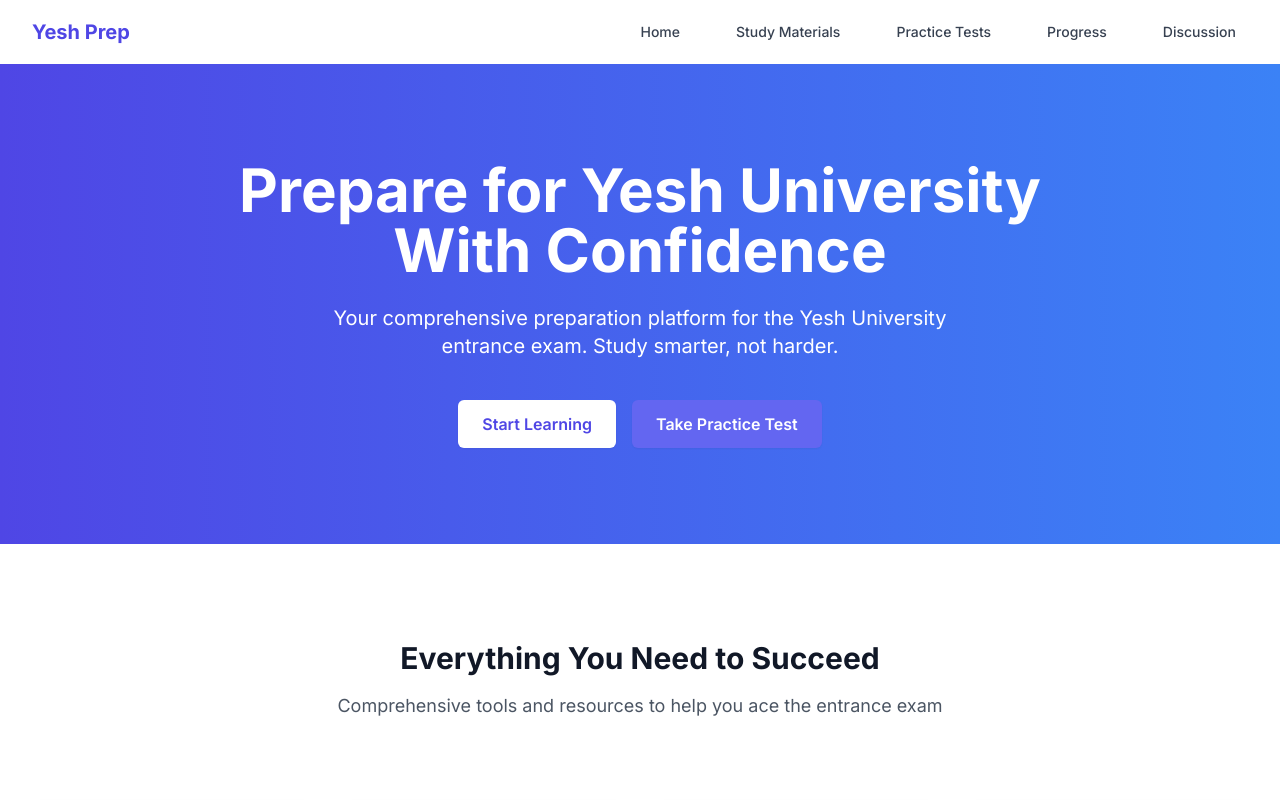
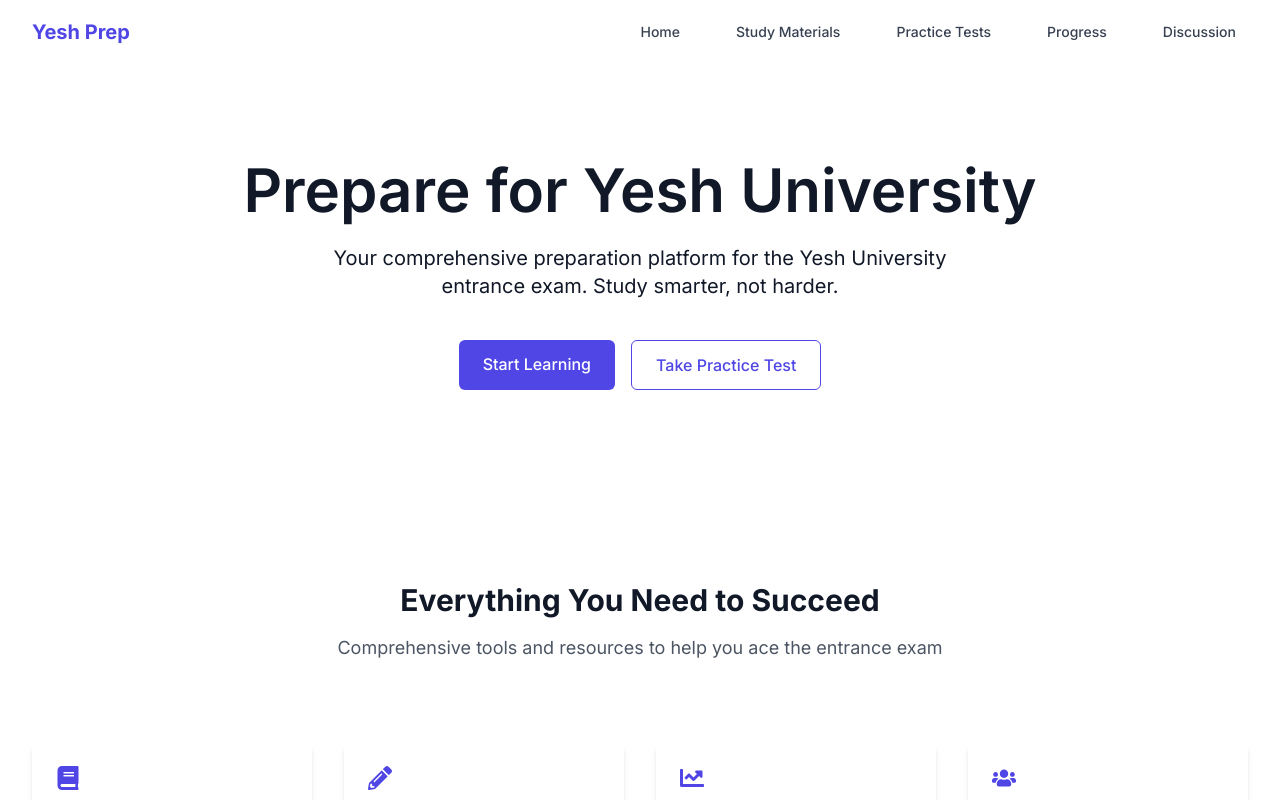
Before and after one commit to Chinguun19/yesh-prep, a Next.js app: page / in a window 1280 px wide. Shown: the top 800 px of the page. Built offline with nearby package versions, Linux system fonts and the light colour scheme.

Commit message:
feat: add subject and exam filters with minimal UI

```diff
--- a/src/app/(auth)/login/page.tsx
+++ b/src/app/(auth)/login/page.tsx
@@ -29,7 +29,7 @@ export default function LoginPage() {
   return (
     <div className="min-h-screen flex">
       {/* Left Column - Branding */}
-      <div className="hidden lg:flex lg:w-1/2 bg-gradient-to-r from-indigo-600 to-blue-500 p-12 text-white flex-col justify-between">
+      <div className="hidden lg:flex lg:w-1/2 bg-gray-100 p-12 text-gray-900 flex-col justify-between">
         <div>
           <h1 className="text-4xl font-bold mb-6">Welcome Back!</h1>
           <p className="text-xl mb-8">
--- a/src/app/api/practice-tests/route.ts
+++ b/src/app/api/practice-tests/route.ts
@@ -8,6 +8,7 @@ const questions = [
     correctAnswer: '2x',
     explanation: 'The power rule states that the derivative of x^n is nx^(n-1).',
     subject: 'Mathematics',
+    exam: 'Mock Exam 1',
   },
   {
     id: 2,
@@ -16,6 +17,25 @@ const questions = [
     correctAnswer: 'Helium',
     explanation: 'Helium is a noble gas in Group 18 of the periodic table.',
     subject: 'Chemistry',
+    exam: 'Mock Exam 1',
+  },
+  {
+    id: 3,
+    question: 'What is 2 + 2?',
+    options: ['3', '4', '5', '6'],
+    correctAnswer: '4',
+    explanation: 'Basic addition.',
+    subject: 'Mathematics',
+    exam: 'Entrance Exam',
+  },
+  {
+    id: 4,
+    question: 'What planet is known as the Red Planet?',
+    options: ['Earth', 'Mars', 'Venus', 'Jupiter'],
+    correctAnswer: 'Mars',
+    explanation: 'Mars is often called the Red Planet due to its reddish appearance.',
+    subject: 'Physics',
+    exam: 'Entrance Exam',
   },
 ]
 
--- a/src/app/api/study-materials/route.ts
+++ b/src/app/api/study-materials/route.ts
@@ -10,6 +10,7 @@ const materials = [
     duration: '2 hours',
     lessons: 12,
     image: 'https://wallpaperaccess.com/full/2870989.jpg',
+    exam: 'Entrance Exam',
   },
   {
     id: 2,
@@ -20,6 +21,7 @@ const materials = [
     duration: '3 hours',
     lessons: 15,
     image: 'https://wallpaperaccess.com/full/2870989.jpg',
+    exam: 'Mock Exam 1',
   },
 ]
 
--- a/src/app/layout.tsx
+++ b/src/app/layout.tsx
@@ -18,7 +18,7 @@ export default function RootLayout({
 }) {
   return (
     <html lang="en">
-      <body className={inter.className}>
+      <body className={`${inter.className} bg-gray-50 text-gray-900`}>
         <div className="min-h-screen flex flex-col">
           <Navbar />
           <main className="flex-grow">
--- a/src/app/study-materials/page.tsx
+++ b/src/app/study-materials/page.tsx
@@ -6,6 +6,7 @@ import StudyMaterialCard from '@/components/study/StudyMaterialCard'
 
 const subjects = ['All', 'Mathematics', 'Physics', 'Chemistry', 'Biology']
 const levels = ['All', 'Beginner', 'Intermediate', 'Advanced']
+const exams = ['All', 'Entrance Exam', 'Mock Exam 1']
 
 interface StudyMaterial {
   id: number
@@ -16,12 +17,14 @@ interface StudyMaterial {
   duration: string
   lessons: number
   image: string
+  exam: string
 }
 
 export default function StudyMaterialsPage() {
   const [materials, setMaterials] = useState<StudyMaterial[]>([])
   const [selectedSubject, setSelectedSubject] = useState('All')
   const [selectedLevel, setSelectedLevel] = useState('All')
+  const [selectedExam, setSelectedExam] = useState('All')
   const [searchQuery, setSearchQuery] = useState('')
 
   useEffect(() => {
@@ -42,9 +45,10 @@ export default function StudyMaterialsPage() {
   const filteredMaterials = materials.filter((material) => {
     const matchesSubject = selectedSubject === 'All' || material.subject === selectedSubject
     const matchesLevel = selectedLevel === 'All' || material.level === selectedLevel
+    const matchesExam = selectedExam === 'All' || material.exam === selectedExam
     const matchesSearch = material.title.toLowerCase().includes(searchQuery.toLowerCase()) ||
       material.description.toLowerCase().includes(searchQuery.toLowerCase())
-    return matchesSubject && matchesLevel && matchesSearch
+    return matchesSubject && matchesLevel && matchesExam && matchesSearch
   })
 
   return (
@@ -101,6 +105,18 @@ export default function StudyMaterialsPage() {
                 </option>
               ))}
             </select>
+
+            <select
+              value={selectedExam}
+              onChange={(e) => setSelectedExam(e.target.value)}
+              className="block w-full pl-3 pr-10 py-2 text-base border-gray-300 focus:outline-none focus:ring-indigo-500 focus:border-indigo-500 sm:text-sm rounded-md"
+            >
+              {exams.map((exam) => (
+                <option key={exam} value={exam}>
+                  {exam}
+                </option>
+              ))}
+            </select>
           </div>
         </div>
       </div>
--- a/src/components/home/HeroSection.tsx
+++ b/src/components/home/HeroSection.tsx
@@ -19,24 +19,21 @@ const HeroSection = ({
   secondaryAction,
 }: HeroSectionProps) => {
   return (
-    <section className="bg-gradient-to-r from-indigo-600 to-blue-500 text-white">
+    <section className="bg-white text-gray-900">
       <div className="max-w-7xl mx-auto px-4 sm:px-6 lg:px-8 py-24">
         <div className="text-center">
-          <h1 className="text-4xl font-bold sm:text-5xl md:text-6xl">
-            {title}
-            <span className="block">With Confidence</span>
-          </h1>
+          <h1 className="text-4xl font-semibold sm:text-5xl md:text-6xl">{title}</h1>
           <p className="mt-6 text-xl max-w-2xl mx-auto">{subtitle}</p>
           <div className="mt-10 flex justify-center gap-4">
             <Link
               href={primaryAction.href}
-              className="rounded-md bg-white px-6 py-3 text-base font-semibold text-indigo-600 shadow-sm hover:bg-gray-100"
+              className="rounded-md bg-indigo-600 px-6 py-3 text-base font-medium text-white hover:bg-indigo-500"
             >
               {primaryAction.label}
             </Link>
             <Link
               href={secondaryAction.href}
-              className="rounded-md bg-indigo-500 px-6 py-3 text-base font-semibold text-white shadow-sm hover:bg-indigo-400"
+              className="rounded-md border border-indigo-600 px-6 py-3 text-base font-medium text-indigo-600 hover:bg-indigo-50"
             >
               {secondaryAction.label}
             </Link>
--- a/src/components/practice/QuestionCard.tsx
+++ b/src/components/practice/QuestionCard.tsx
@@ -5,6 +5,7 @@ interface Question {
   correctAnswer: string
   explanation: string
   subject: string
+  exam: string
 }
 
 interface QuestionCardProps {
@@ -24,6 +25,7 @@ const QuestionCard = ({
     <div className="bg-white rounded-lg shadow-sm p-6">
       <div className="flex items-center justify-between mb-4">
         <span className="text-sm font-medium text-gray-600">{question.subject}</span>
+        <span className="text-xs text-gray-400">{question.exam}</span>
       </div>
       <h2 className="text-lg font-medium text-gray-900 mb-6">{question.question}</h2>
       <div className="space-y-3">
--- a/src/components/study/StudyMaterialCard.tsx
+++ b/src/components/study/StudyMaterialCard.tsx
@@ -11,6 +11,7 @@ interface StudyMaterial {
   duration: string
   lessons: number
   image: string
+  exam: string
 }
 
 interface StudyMaterialCardProps {
@@ -39,6 +40,9 @@ const StudyMaterialCard = ({ material }: StudyMaterialCardProps) => {
           <span className="inline-flex items-center px-2.5 py-0.5 rounded-full text-xs font-medium bg-green-100 text-green-800">
             {material.level}
           </span>
+          <span className="inline-flex items-center px-2.5 py-0.5 rounded-full text-xs font-medium bg-gray-100 text-gray-800">
+            {material.exam}
+          </span>
         </div>
         <h3 className="text-lg font-medium text-gray-900 mb-2">{material.title}</h3>
         <p className="text-sm text-gray-600 mb-4 line-clamp-2">{material.description}</p>
```
Also changed, not shown: src/app/practice-tests/page.tsx (+61 -7 lines).
